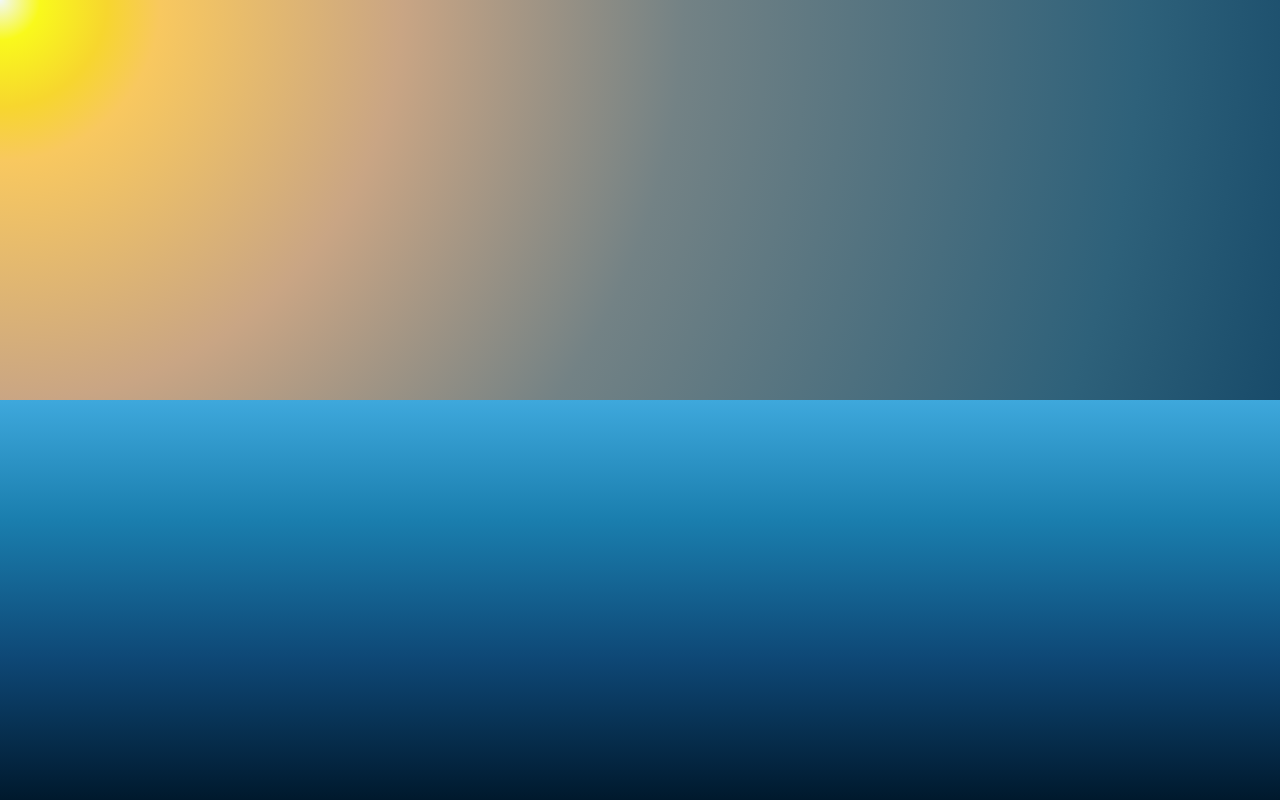
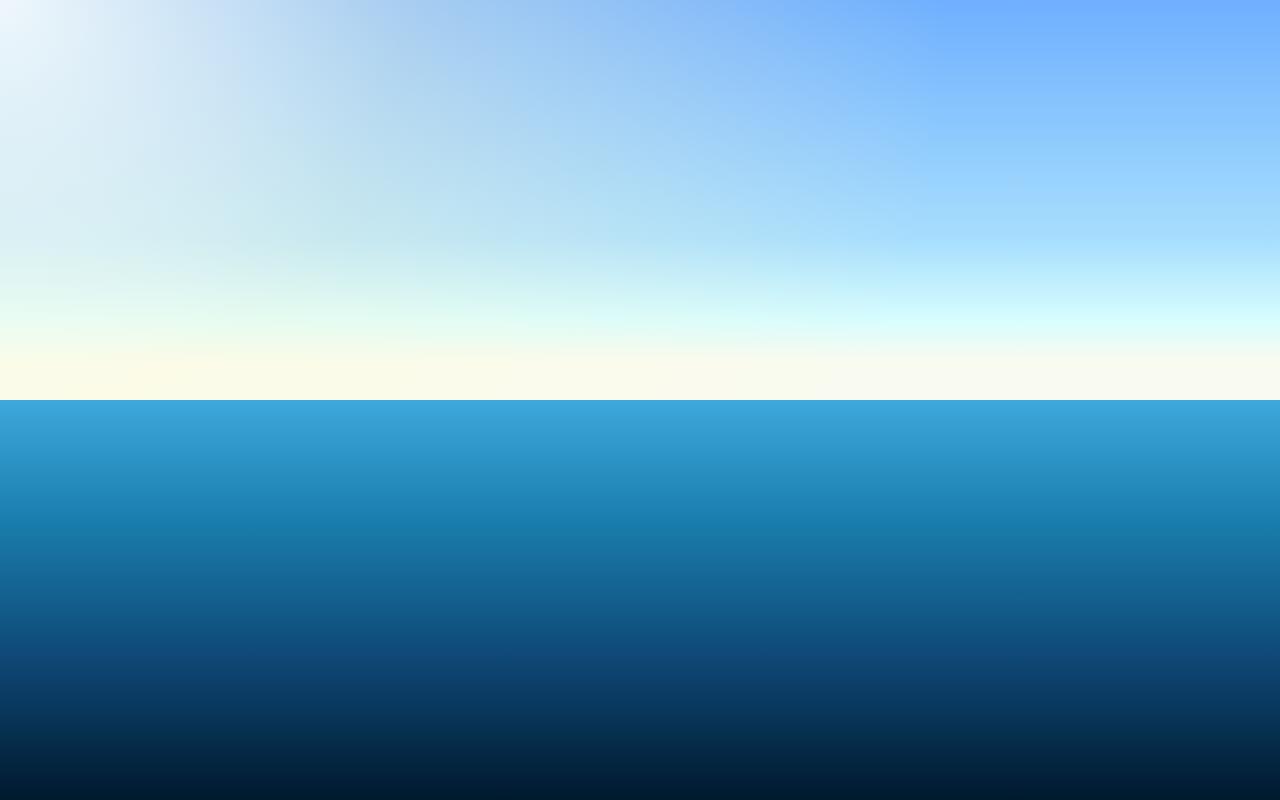
Before and after one commit to winniethemu/winniethemu.github.io, a Gatsby site: page /sunset in a window 1280 px wide. Built offline with nearby package versions, Linux system fonts and the light colour scheme; Gatsby itself is replaced by a stand-in of ours.

Commit message:
Sun gradients

```diff
--- a/src/pages/sunset/index.tsx
+++ b/src/pages/sunset/index.tsx
@@ -1,9 +1,13 @@
 import React, { useState } from 'react';
 import styled from 'styled-components';
 
-interface CursorProps {
+interface CursorPosition {
   x: number;
   y: number;
+}
+
+interface SunProps extends CursorPosition {
+  gradient: string;
 }
 
 const Wrapper = styled.div`
@@ -11,9 +15,9 @@ const Wrapper = styled.div`
 `;
 
 const Sky = styled.div`
+  position: absolute;
   width: 100%;
   height: 50%;
-  position: absolute;
   z-index: 0;
   background: -webkit-linear-gradient(bottom, rgba(249,251,240,1) 10%, rgba(215,253,254,1) 20%, rgba(167,222,253,1) 40%, rgba(110,175,255,1) 100%);
   background: -moz-linear-gradient(bottom, rgba(249,251,240,1) 10%, rgba(215,253,254,1) 20%, rgba(167,222,253,1) 40%, rgba(110,175,255,1) 100%);
@@ -21,21 +25,45 @@ const Sky = styled.div`
   background: linear-gradient(bottom, rgba(249,251,240,1) 10%, rgba(215,253,254,1) 20%, rgba(167,222,253,1) 40%, rgba(110,175,255,1) 100%);
 `;
 
-const Sun = styled.div<CursorProps>`
+const Sun = styled.div<SunProps>`
+  position: absolute;
   width: 100%;
   height: 50%;
-  position: absolute;
   z-index: 1;
   background-repeat: no-repeat;
-  background: -webkit-radial-gradient(${props => `${props.x}px ${props.y}px`}, circle, rgba(242,248,247,1) 0%,rgba(249,249,28,1) 3%,rgba(247,214,46,1) 8%, rgba(248,200,95,1) 12%,rgba(201,165,132,1) 30%,rgba(115,130,133,1) 51%,rgba(46,97,122,1) 85%,rgba(24,75,106,1) 100%);
-  background: -moz-radial-gradient(center, circle, rgba(242,248,247,1) 0%,rgba(249,249,28,1) 3%,rgba(247,214,46,1) 8%, rgba(248,200,95,1) 12%,rgba(201,165,132,1) 30%,rgba(115,130,133,1) 51%,rgba(46,97,122,1) 85%,rgba(24,75,106,1) 100%);
-  background: -ms-radial-gradient(center, circle, rgba(242,248,247,1) 0%,rgba(249,249,28,1) 3%,rgba(247,214,46,1) 8%, rgba(248,200,95,1) 12%,rgba(201,165,132,1) 30%,rgba(115,130,133,1) 51%,rgba(46,97,122,1) 85%,rgba(24,75,106,1) 100%);
+  background: -webkit-radial-gradient(${props => `${props.x}px ${props.y}px`}, circle, ${props => props.gradient});
+  background: -moz-radial-gradient(${props => `${props.x}px ${props.y}px`}, circle, ${props => props.gradient});
+  background: -ms-radial-gradient(${props => `${props.x}px ${props.y}px`}, circle, ${props => props.gradient});
+`;
+
+const Sunlight = styled.div<SunProps>`
+  position: absolute;
+  width: 100%;
+  height: 50%;
+  z-index: 1;
+  opacity: ${props => 1 - props.y / window.innerHeight};
+  background-repeat: no-repeat;
+  background: -webkit-radial-gradient(${props => `${props.x}px ${props.y}px`}, circle, ${props => props.gradient});
+  background: -moz-radial-gradient(${props => `${props.x}px ${props.y}px`}, circle, ${props => props.gradient});
+  background: -ms-radial-gradient(${props => `${props.x}px ${props.y}px`}, circle, ${props => props.gradient});
+`;
+
+const Sunset = styled.div<SunProps>`
+  position: absolute;
+  width: 100%;
+  height: 50%;
+  z-index: 1;
+  opacity: ${props => props.y / window.innerHeight - 0.25};
+  background-repeat: no-repeat;
+  background: -webkit-radial-gradient(${props => `${props.x}px ${props.y}px`}, circle, ${props => props.gradient});
+  background: -moz-radial-gradient(${props => `${props.x}px ${props.y}px`}, circle, ${props => props.gradient});
+  background: -ms-radial-gradient(${props => `${props.x}px ${props.y}px`}, circle, ${props => props.gradient});
 `;
 
 const Sea = styled.div`
+  position: absolute;
+  width: 100%;
   height: 50%;
-  width: 100%;
-  position: absolute;
   top: 50%;
   z-index: 2;
   background: -webkit-linear-gradient(bottom, rgba(0,25,45,1) 0%,rgba(14,71,117,1) 35%, rgba(26,126,174,1) 70%, rgba(62,168,220,1) 100%);
@@ -45,17 +73,52 @@ const Sea = styled.div`
 `;
 
 const SunsetPage: React.FC = () => {
-  const [cursor, setCursor] = useState<CursorProps>({ x: 0, y: 0 });
+  const [cursor, setCursor] = useState<CursorPosition>({ x: 0, y: 0 });
+  const [sunGradient, setSunGradient] = useState<string>('');
+
+  const getSunGradient = (pos: CursorPosition): string => {
+    let gradient = `
+      rgba(242, 248, 247, ${pos.y / window.innerHeight}) 0%,
+      rgba(249, 249, 28, ${pos.y / window.innerHeight}) 3%,
+      rgba(247, 214, 46, ${pos.y / window.innerHeight}) 8%,
+      rgba(248, 200, 95, ${pos.y / window.innerHeight}) 12%,
+      rgba(201, 165, 132, ${pos.y / window.innerHeight}) 30%,
+      rgba(115, 130, 133, ${pos.y / window.innerHeight}) 51%,
+      rgba(46, 97, 122, ${pos.y / window.innerHeight}) 85%,
+      rgba(24, 75, 106, ${pos.y / window.innerHeight}) 100%
+    `;
+    return gradient;
+  };
+
+  const sunlightGradient = `
+    rgba(252, 255, 251, 0.9) 0%,
+    rgba(253, 250, 219, 0.4) 30%,
+    rgba(226, 219, 197, 0.01) 70%,
+    rgba(226, 219, 197, 0.0) 70%,
+    rgba(201, 165, 132, 0) 100%
+  `;
+
+  const sunsetGradient = `
+    rgba(254, 255, 255, 0.8) 5%,
+    rgba(236, 255, 0, 1) 10%,
+    rgba(253, 50, 41, 1) 25%,
+    rgba(243, 0, 0, 1) 40%,
+    rgba(93, 0, 0, 1) 100%
+  `;
 
   const handleMouseMove = (e: React.MouseEvent<HTMLElement>) => {
-    setCursor({ x: e.clientX, y: e.clientY });
+    const pos = { x: e.clientX, y: e.clientY };
+    setSunGradient(getSunGradient(pos));
+    setCursor(pos);
   };
 
   return (
     <Wrapper onMouseMove={handleMouseMove}>
-      <Sky></Sky>
-      <Sun x={cursor.x} y={cursor.y}></Sun>
-      <Sea></Sea>
+      <Sky />
+      <Sun x={cursor.x} y={cursor.y} gradient={sunGradient} />
+      <Sunlight x={cursor.x} y={cursor.y} gradient={sunlightGradient} />
+      <Sunset x={cursor.x} y={cursor.y} gradient={sunsetGradient} />
+      <Sea />
     </Wrapper>
   );
 };
```
